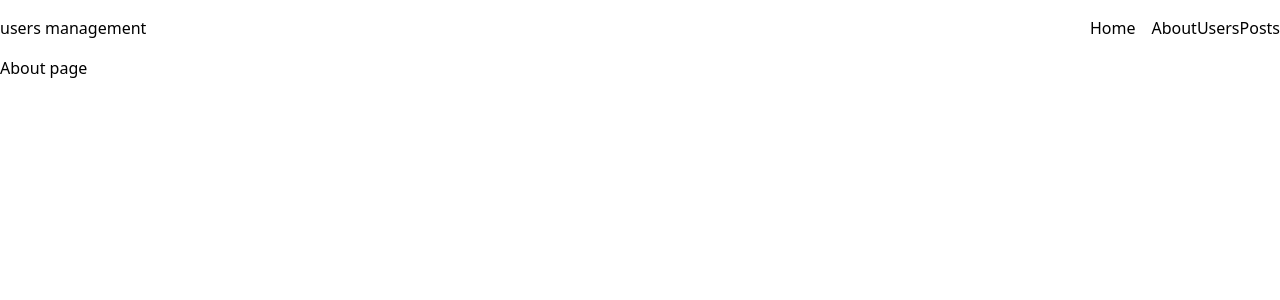
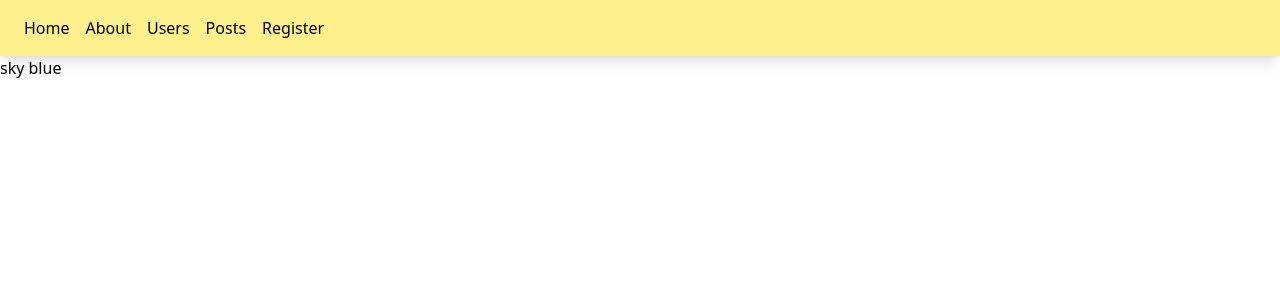
Before and after one commit to arifin1987/users-management, a React (Vite) app: page /about in a window 1280 px wide. Shown: the top 300 px of the page. Built offline with nearby package versions, Linux system fonts and the light colour scheme.

Commit message:
responsive navbar added

```diff
--- /dev/null
+++ b/src/components/AboutFather/AboutFather.jsx
@@ -0,0 +1,13 @@
+import { createContext } from "react";
+import About from "../../pages/About/About";
+export const SomeContext = createContext(" sky blue");
+
+const AboutFather = () => {
+  return (
+    <SomeContext.Provider>
+      <About />
+    </SomeContext.Provider>
+  );
+};
+
+export default AboutFather;
--- /dev/null
+++ b/src/components/Link.jsx
@@ -0,0 +1,9 @@
+const Link = ({ route }) => {
+  return (
+    <li className="mr-4">
+      <a href={route.path}>{route.name}</a>
+    </li>
+  );
+};
+
+export default Link;
--- a/src/components/Navbar/Navbar.jsx
+++ b/src/components/Navbar/Navbar.jsx
@@ -1,18 +1,33 @@
-import { Link } from "react-router-dom";
+import { useState } from "react";
+import Link from "../Link";
+import { FiMenu } from "react-icons/fi";
+import { IoMdClose } from "react-icons/io";
 
 const Navbar = () => {
+  const [open, setOpen] = useState(false);
+  const routes = [
+    { id: 1, path: "/", name: "Home" },
+    { id: 2, path: "/about", name: "About" },
+    { id: 3, path: "/users", name: "Users" },
+    { id: 4, path: "/posts", name: "Posts" },
+    { id: 5, path: "/register", name: "Register" },
+  ];
   return (
-    <div className="flex justify-between my-4">
-      <h1>users management</h1>
-      <div>
-        <Link className="mr-4" to="/">
-          Home
-        </Link>
-        <Link to="/about">About</Link>
-        <Link to="/users">Users</Link>
-        <Link to="/posts">Posts</Link>
+    <nav>
+      <div className="md:hidden text-2xl" onClick={() => setOpen(!open)}>
+        {open === true ? <IoMdClose /> : <FiMenu />}
       </div>
-    </div>
+
+      <ul
+        className={`md:flex duration-1000 absolute md:static ${
+          open ? "top-16" : "-top-60"
+        } bg-yellow-200 px-6 md:py-4 shadow-lg`}
+      >
+        {routes.map((route) => (
+          <Link key={route.id} route={route}></Link>
+        ))}
+      </ul>
+    </nav>
   );
 };
 
--- a/src/pages/About/About.jsx
+++ b/src/pages/About/About.jsx
@@ -1,7 +1,12 @@
+import { useContext } from "react";
+import { SomeContext } from "../../components/AboutFather/AboutFather";
+
 const About = () => {
+  const theme = useContext(SomeContext);
+  console.log(theme);
   return (
     <div>
-      <h1>About page</h1>
+      <h1>{theme}</h1>
     </div>
   );
 };
--- a/src/pages/Posts/Posts.jsx
+++ b/src/pages/Posts/Posts.jsx
@@ -3,7 +3,7 @@
 
 const Posts = () => {
   const posts = useLoaderData();
-  console.log(posts);
+
   return (
     <div>
       <h1>Posts: {posts.length}</h1>
--- /dev/null
+++ b/src/pages/RegistrationForm/RegistrationForm.jsx
@@ -0,0 +1,26 @@
+const RegistrationForm = () => {
+  const handleSubmit = (event) => {
+    event.preventDefault();
+    const name = event.target.name.value;
+    const email = event.target.email.value;
+    const password = event.target.password.value;
+    const inputValue = { name, email, password };
+    console.log(name, email, password);
+    console.log(inputValue);
+  };
+  return (
+    <div>
+      <form onSubmit={handleSubmit}>
+        <input type="text" name="name" id="" />
+        <br />
+        <input type="email" name="email" id="" />
+        <br />
+        <input type="password" name="password" id="" />
+        <br />
+        <input type="submit" value="Submit" />
+      </form>
+    </div>
+  );
+};
+
+export default RegistrationForm;
--- a/src/pages/Users/UserDetails.jsx
+++ b/src/pages/Users/UserDetails.jsx
@@ -2,11 +2,11 @@
 import { useParams } from "react-router-dom";
 
 const UserDetails = () => {
-  const users = useParams();
-  console.log(users);
+  const { userId } = useParams();
+
   const [user, setUser] = useState({});
   useEffect(() => {
-    fetch(`https://jsonplaceholder.typicode.com/users/${users.id}`)
+    fetch(`https://jsonplaceholder.typicode.com/users/${userId}`)
       .then((res) => res.json())
       .then((data) => setUser(data));
   }, []);
```
Also changed, not shown: src/Routes/Routes.jsx (+6 -1 lines).
